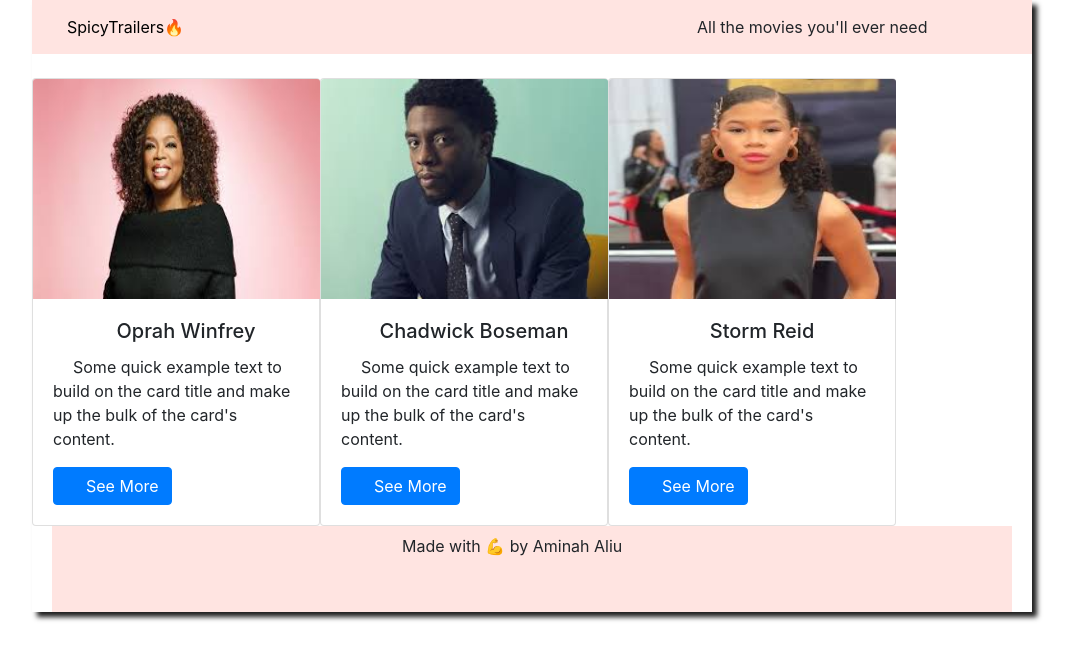
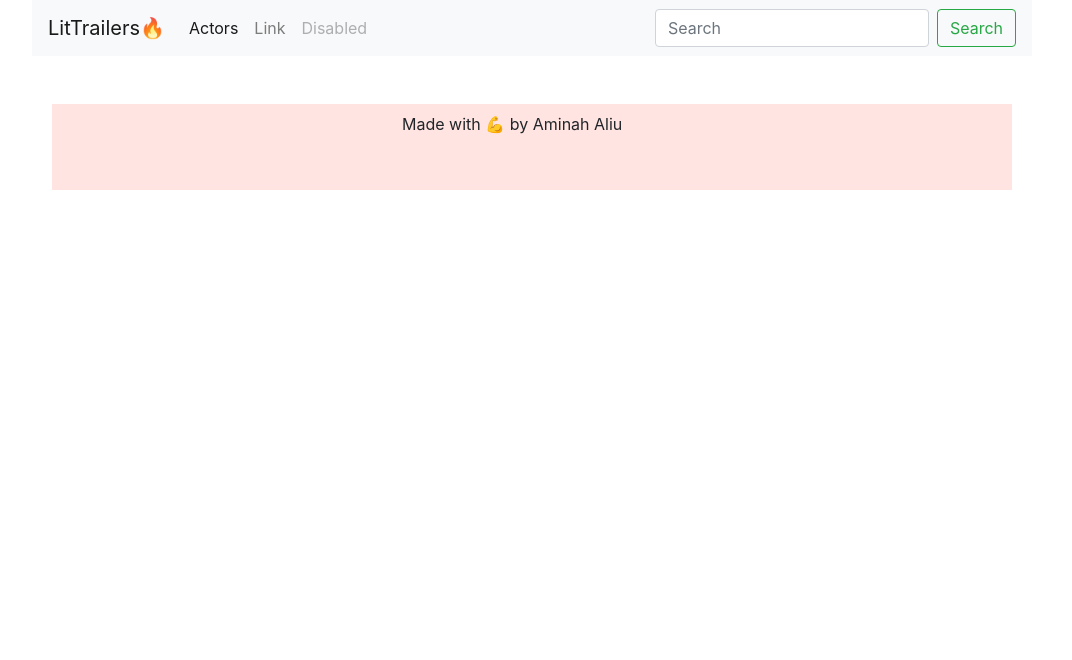
Before and after one commit to AminahAliu/AA_Trailer_Website, an Angular app in the folder movie-trailer-app/: page / in a window 1280 px wide. Shown: the top 660 px of the page, without its empty margins (108-1180 px from the left). Built offline with nearby package versions, Linux system fonts and the light colour scheme.

Commit message:
feat: add routing to Actor's link in navbar

```diff
--- a/movie-trailer-app/src/app/app-routing.module.ts
+++ b/movie-trailer-app/src/app/app-routing.module.ts
@@ -1,7 +1,11 @@
 import { NgModule } from '@angular/core';
 import { Routes, RouterModule } from '@angular/router';
+import { ActorsComponent } from './actors/actors.component';
+import { AppComponent } from './app.component'
 
-const routes: Routes = [];
+const routes: Routes = [
+  {path: 'actors', component: ActorsComponent},
+];
 
 @NgModule({
   imports: [RouterModule.forRoot(routes)],
--- a/movie-trailer-app/src/app/app.component.css
+++ b/movie-trailer-app/src/app/app.component.css
@@ -12,8 +12,8 @@
     margin-right: auto;
     width: 1000px;
     background-color: #FFFFFF;
-    box-shadow: 5px 5px 5px #1e1e1e;
-    text-indent: 20px;
+    box-shadow: 5px #1e1e1e;
+
   }
 
   footer {
@@ -24,3 +24,7 @@
     margin-left: 20px;
     width: 960px;
   }
+
+  nav a.active {
+    color: #039be5;
+  }
--- a/movie-trailer-app/src/app/app.component.html
+++ b/movie-trailer-app/src/app/app.component.html
@@ -1,15 +1,32 @@
 <div id="container">
-  <div class="container">
-    <div class="row outline">
-      <div class="col-md-3 highlight" style="padding:15px;"><a href=”app-root” style="color:black;"> {{title}}</a>
-      </div>
-      <div class="col-md-9 highlight" style="padding:15px;text-indent:400px;">All the movies you'll ever need
-        </div>
-    <app-actors></app-actors>
+  <nav class="navbar navbar-expand-lg navbar-light bg-light">
+    <a class="navbar-brand" href="#">LitTrailers🔥</a>
+    <button class="navbar-toggler" type="button" data-toggle="collapse" data-target="#navbarTogglerDemo02" aria-controls="navbarTogglerDemo02" aria-expanded="false" aria-label="Toggle navigation">
+      <span class="navbar-toggler-icon"></span>
+    </button>
+
+    <div class="collapse navbar-collapse" id="navbarTogglerDemo02">
+      <ul class="navbar-nav mr-auto mt-2 mt-lg-0">
+        <li class="nav-item active">
+          <a class="nav-link" routerLink="/actors" routerLinkActive="active"> Actors<span class="sr-only">(current)</span></a>
+        </li>
+        <li class="nav-item">
+          <a class="nav-link" href="#">Link</a>
+        </li>
+        <li class="nav-item">
+          <a class="nav-link disabled" href="#">Disabled</a>
+        </li>
+      </ul>
+      <form class="form-inline my-2 my-lg-0">
+        <input class="form-control mr-sm-2" type="search" placeholder="Search">
+        <button class="btn btn-outline-success my-2 my-sm-0" type="submit">Search</button>
+      </form>
     </div>
-
-
-  </div>
+  </nav>
+  <router-outlet></router-outlet>
+  <!-- routed views go here -->
+  <br><br>
 
   <footer> Made with 💪 by Aminah Aliu</footer>
 </div>
+  <br><br>
--- a/movie-trailer-app/src/app/app.module.ts
+++ b/movie-trailer-app/src/app/app.module.ts
@@ -13,7 +13,7 @@
   imports: [
     BrowserModule,
     AppRoutingModule
-  ],
+    ],
   providers: [],
   bootstrap: [AppComponent]
 })
```
